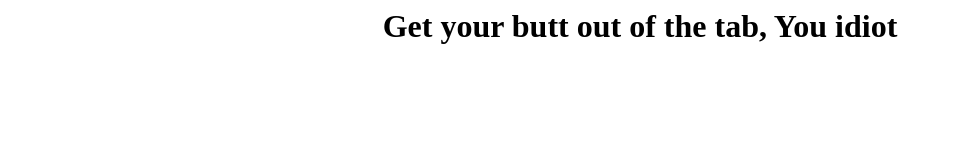
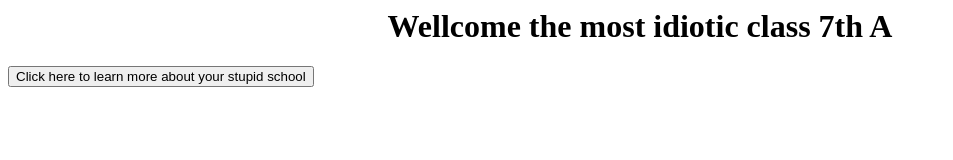
Before and after one commit to vamaakshigoti16/Apeejay-School-s-Ecourse, a plain HTML site: page index.html in a window 1280 px wide. Shown: the whole page, without its empty margins (0-953 px from the left). Drawn offline with Linux system fonts and the light colour scheme.

Commit message:
Update index.html

```diff
--- a/index.html
+++ b/index.html
@@ -1,7 +1,8 @@
 
 <html>
-    <head><title>Apeejay School's Ecourse</title></head>
+    <head><title>Apeejay's Idiots</title></head>
     <body>
-    <center><h1>Get your butt out of the tab, You idiot</h1></center>
+    <center><h1>Wellcome the most idiotic class 7th A</h1></center>
+<button> Click here to learn more about your stupid school</button>
     </body>
     </html>
```
